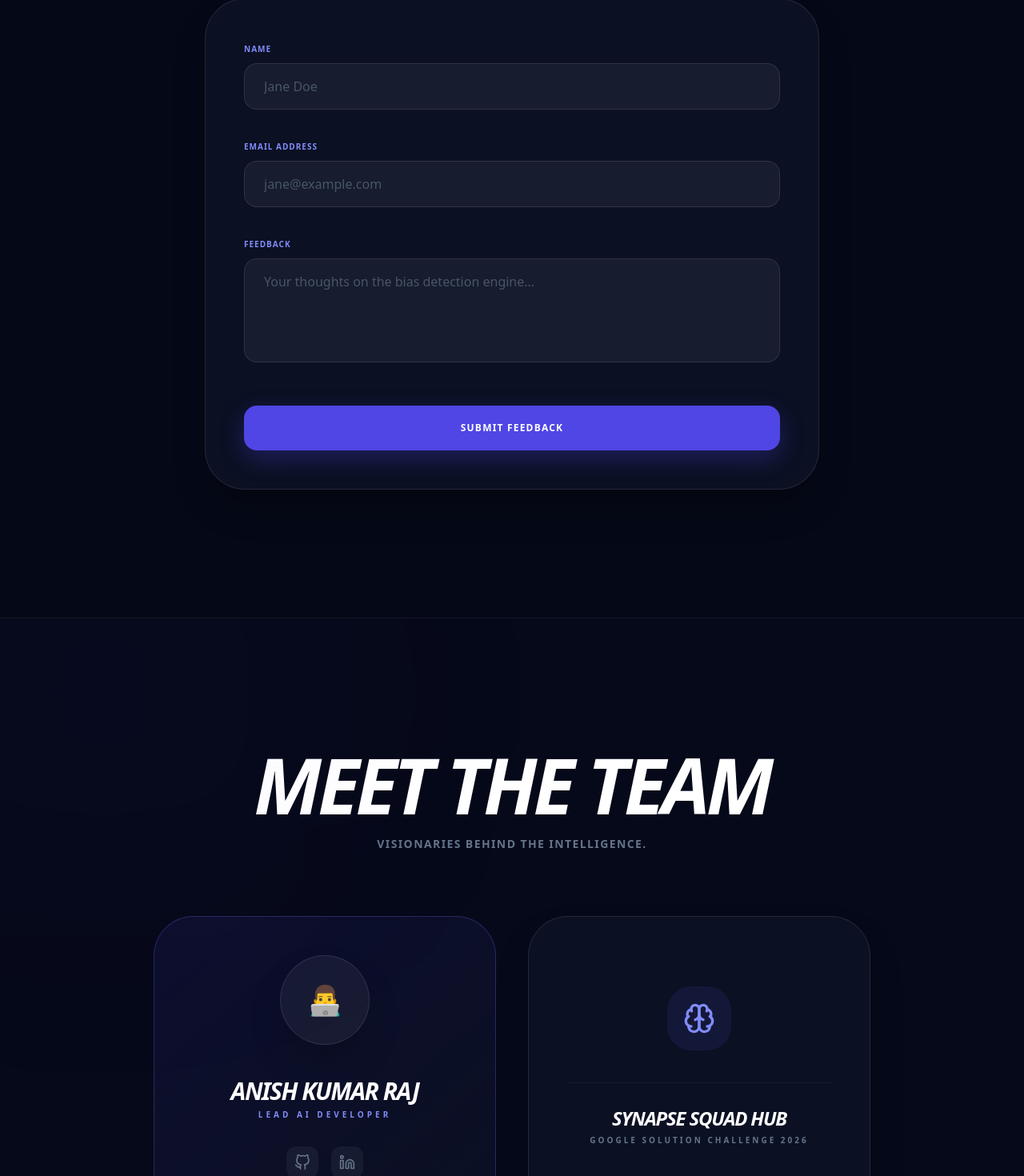
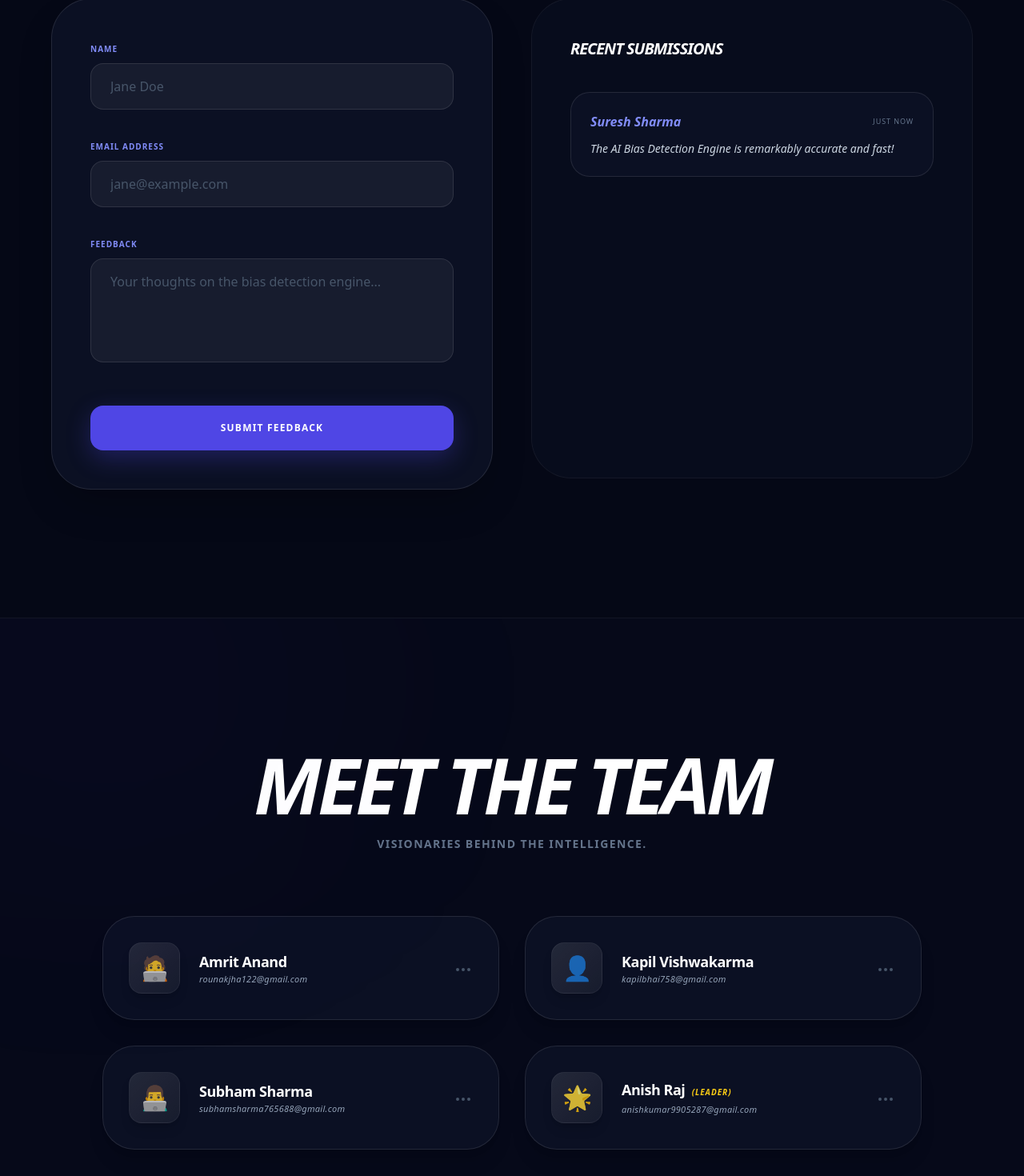
Before and after one commit to buildwithanish/googlehackthon, a Next.js app in the folder frontend/: page / in a window 1280 px wide. Shown: the part 10190-11660 px from the top of the page at 80% size. Built offline with nearby package versions, Linux system fonts and the light colour scheme; no server answers.

Commit message:
feat: added team members, live feedback sidebar and fixed ai-report 404

```diff
--- a/frontend/app/page.tsx
+++ b/frontend/app/page.tsx
@@ -66,6 +66,22 @@ const COLORS = ['#818cf8', '#f43f5e', '#10b981', '#f59e0b'];
 
 export default function LandingPage() {
   const [uploadedFile, setUploadedFile] = useState<UploadedFileInfo | null>(null);
+
+  const [feedbacks, setFeedbacks] = useState([
+    { name: "Suresh Sharma", feedback: "The AI Bias Detection Engine is remarkably accurate and fast!", email: "suresh@example.com" }
+  ]);
+  const [feedbackName, setFeedbackName] = useState("");
+  const [feedbackEmail, setFeedbackEmail] = useState("");
+  const [feedbackText, setFeedbackText] = useState("");
+
+  const handleFeedbackSubmit = () => {
+    if (feedbackName && feedbackText) {
+      setFeedbacks([{ name: feedbackName, email: feedbackEmail, feedback: feedbackText }, ...feedbacks]);
+      setFeedbackName("");
+      setFeedbackEmail("");
+      setFeedbackText("");
+    }
+  };
 
   const { getRootProps, getInputProps, isDragActive } = useDropzone({
     onDrop: (acceptedFiles) => {
@@ -633,32 +649,54 @@ export default function LandingPage() {
 
       {/* ── FEEDBACK SECTION ── */}
       <section className="py-40 px-6 bg-[#050816]">
-        <div className="max-w-3xl mx-auto space-y-16">
+        <div className="max-w-6xl mx-auto space-y-16">
           <div className="text-center space-y-4">
              <h2 className="text-5xl font-black text-white italic uppercase tracking-tighter">User Feedback</h2>
              <p className="text-slate-500 font-bold uppercase tracking-widest text-sm">Help us improve the fairness audit ecosystem.</p>
           </div>
 
+          <div className="grid grid-cols-1 md:grid-cols-2 gap-12">
             <motion.form
               whileHover={{ scale: 1.02 }}
               className="p-12 rounded-[50px] bg-[#0B1023] border border-white/10 shadow-2xl flex flex-col gap-8 transition-all duration-300"
             >
                <div className="space-y-2 text-left">
                   <label className="text-[10px] font-black uppercase tracking-widest text-indigo-400">Name</label>
-                <input type="text" placeholder="Jane Doe" className="w-full bg-white/5 border border-white/10 rounded-2xl px-6 py-4 text-white placeholder:text-slate-600 focus:outline-none focus:border-indigo-500/50 transition-colors font-medium outline-none" />
+                  <input type="text" value={feedbackName} onChange={(e) => setFeedbackName(e.target.value)} placeholder="Jane Doe" className="w-full bg-white/5 border border-white/10 rounded-2xl px-6 py-4 text-white placeholder:text-slate-600 focus:outline-none focus:border-indigo-500/50 transition-colors font-medium outline-none" />
                </div>
                <div className="space-y-2 text-left">
                   <label className="text-[10px] font-black uppercase tracking-widest text-indigo-400">Email Address</label>
-                <input type="email" placeholder="jane@example.com" className="w-full bg-white/5 border border-white/10 rounded-2xl px-6 py-4 text-white placeholder:text-slate-600 focus:outline-none focus:border-indigo-500/50 transition-colors font-medium outline-none" />
+                  <input type="email" value={feedbackEmail} onChange={(e) => setFeedbackEmail(e.target.value)} placeholder="jane@example.com" className="w-full bg-white/5 border border-white/10 rounded-2xl px-6 py-4 text-white placeholder:text-slate-600 focus:outline-none focus:border-indigo-500/50 transition-colors font-medium outline-none" />
                </div>
                <div className="space-y-2 text-left">
                   <label className="text-[10px] font-black uppercase tracking-widest text-indigo-400">Feedback</label>
-                <textarea rows={4} placeholder="Your thoughts on the bias detection engine..." className="w-full bg-white/5 border border-white/10 rounded-2xl px-6 py-4 text-white placeholder:text-slate-600 focus:outline-none focus:border-indigo-500/50 transition-colors font-medium outline-none resize-none" />
+                  <textarea rows={4} value={feedbackText} onChange={(e) => setFeedbackText(e.target.value)} placeholder="Your thoughts on the bias detection engine..." className="w-full bg-white/5 border border-white/10 rounded-2xl px-6 py-4 text-white placeholder:text-slate-600 focus:outline-none focus:border-indigo-500/50 transition-colors font-medium outline-none resize-none" />
                </div>
-             <button type="button" className="mt-4 px-8 py-5 bg-indigo-600 w-full rounded-2xl text-white font-black uppercase text-xs tracking-widest hover:bg-indigo-500 transition-colors shadow-[0_10px_30px_rgba(79,70,229,0.3)]">
+               <button type="button" onClick={handleFeedbackSubmit} className="mt-4 px-8 py-5 bg-indigo-600 w-full rounded-2xl text-white font-black uppercase text-xs tracking-widest hover:bg-indigo-500 transition-colors shadow-[0_10px_30px_rgba(79,70,229,0.3)]">
                   Submit Feedback
                </button>
             </motion.form>
+
+            <div className="p-12 rounded-[50px] bg-[#0B1023]/50 border border-white/5 flex flex-col gap-6 h-[600px] overflow-y-auto custom-scrollbar">
+               <h3 className="text-xl font-black text-white italic uppercase tracking-tighter mb-4">Recent Submissions</h3>
+               <AnimatePresence>
+                 {feedbacks.map((fb, idx) => (
+                   <motion.div
+                     key={idx}
+                     initial={{ opacity: 0, x: 20 }}
+                     animate={{ opacity: 1, x: 0 }}
+                     className="p-6 bg-[#0B1023] border border-white/10 rounded-3xl space-y-3"
+                   >
+                     <div className="flex justify-between items-center">
+                       <span className="text-indigo-400 font-black italic">{fb.name}</span>
+                       <span className="text-[9px] text-slate-500 uppercase tracking-widest">Just now</span>
+                     </div>
+                     <p className="text-sm text-slate-300 font-medium italic">{fb.feedback}</p>
+                   </motion.div>
+                 ))}
+               </AnimatePresence>
+            </div>
+          </div>
         </div>
       </section>
 
@@ -671,34 +709,32 @@ export default function LandingPage() {
              <p className="text-slate-500 font-bold uppercase tracking-widest text-sm">Visionaries behind the intelligence.</p>
           </div>
 
-          <div className="grid grid-cols-1 md:grid-cols-2 gap-10 max-w-4xl mx-auto">
+          <div className="grid grid-cols-1 md:grid-cols-2 gap-8 max-w-5xl mx-auto">
+             {[
+               { name: "Amrit Anand", role: "rounakjha122@gmail.com", avatar: "🧑‍💻" },
+               { name: "Kapil Vishwakarma", role: "kapilbhai758@gmail.com", avatar: "👤" },
+               { name: "Subham Sharma", role: "subhamsharma765688@gmail.com", avatar: "👨‍💻" },
+               { name: "Anish Raj", role: "anishkumar9905287@gmail.com", avatar: "🌟", badge: "(Leader)" }
+             ].map((member, i) => (
                <motion.div
-               whileHover={{ y: -10 }}
-               className="p-12 rounded-[50px] bg-gradient-to-br from-indigo-600/10 to-[#0B1023] border border-indigo-500/30 text-center space-y-6 flex flex-col items-center justify-center shadow-4xl"
+                 key={i}
+                 whileHover={{ y: -5 }}
+                 className="p-8 rounded-[40px] bg-[#0B1023] border border-white/10 shadow-xl flex items-center gap-6 group hover:border-indigo-500/30 transition-all font-outfit"
                >
-                <div className="w-28 h-28 bg-white/5 rounded-full flex items-center justify-center text-4xl mb-4 border border-white/10 shadow-2xl">👨‍💻</div>
-                <div className="space-y-1">
-                  <h4 className="text-3xl font-black text-white italic uppercase tracking-tighter">Anish Kumar Raj</h4>
-                  <p className="text-[10px] font-black uppercase tracking-[0.4em] text-indigo-400">Lead AI Developer</p>
+                  <div className="w-16 h-16 shrink-0 rounded-2xl flex items-center justify-center text-3xl border border-white/5 bg-gradient-to-br from-white/10 to-white/5 text-white/80 group-hover:scale-110 transition-transform shadow-lg overflow-hidden">
+                     {member.avatar}
                   </div>
-                <div className="flex gap-4 pt-2">
-                   <div className="w-10 h-10 bg-white/5 rounded-xl flex items-center justify-center text-slate-500 hover:text-white transition-all cursor-pointer"><Github className="w-5 h-5" /></div>
-                   <div className="w-10 h-10 bg-white/5 rounded-xl flex items-center justify-center text-slate-500 hover:text-white transition-all cursor-pointer"><Linkedin className="w-5 h-5" /></div>
+                  <div className="space-y-1 w-full flex justify-between items-center">
+                    <div>
+                      <h4 className="text-lg font-bold text-white tracking-tight">{member.name} {member.badge && <span className="text-yellow-400 text-[10px] ml-1 uppercase italic tracking-widest">{member.badge}</span>}</h4>
+                      <p className="text-[11px] font-medium tracking-wide text-slate-400 italic">{member.role}</p>
+                    </div>
+                    <div className="text-slate-600 group-hover:text-white transition-colors">
+                      <svg width="24" height="24" viewBox="0 0 24 24" fill="none" stroke="currentColor" strokeWidth="2" strokeLinecap="round" strokeLinejoin="round"><circle cx="12" cy="12" r="1"/><circle cx="19" cy="12" r="1"/><circle cx="5" cy="12" r="1"/></svg>
+                    </div>
                   </div>
                </motion.div>
-
-             <motion.div
-               whileHover={{ y: -10 }}
-               className="p-12 rounded-[50px] bg-[#0B1023] border border-white/10 text-center space-y-8 flex flex-col justify-center items-center shadow-2xl relative overflow-hidden"
-             >
-                <div className="w-20 h-20 bg-indigo-500/10 rounded-[30px] flex items-center justify-center text-indigo-400 mb-2">
-                  <Brain className="w-10 h-10" />
-                </div>
-                <div className="space-y-2 relative z-10 w-full border-t border-white/5 pt-8">
-                   <h4 className="text-2xl font-black text-white italic uppercase tracking-tighter leading-none">Synapse Squad Hub</h4>
-                   <p className="text-[10px] font-black uppercase tracking-[0.3em] text-slate-500">Google Solution Challenge 2026</p>
-                </div>
-             </motion.div>
+             ))}
           </div>
         </div>
       </section>
--- a/frontend/components/Navbar.tsx
+++ b/frontend/components/Navbar.tsx
@@ -15,7 +15,7 @@ export default function Navbar() {
     { name: "Dashboard", href: "/dashboard" },
     { name: "Simulator", href: "/simulator" },
     { name: "Metrics", href: "/metrics" },
-    { name: "AI Report", href: "/report" },
+    { name: "AI Report", href: "/ai-report" },
     { name: "Governance", href: "/governance" }
   ];
 
```
Lines whose indentation alone changed are shown as unchanged.
